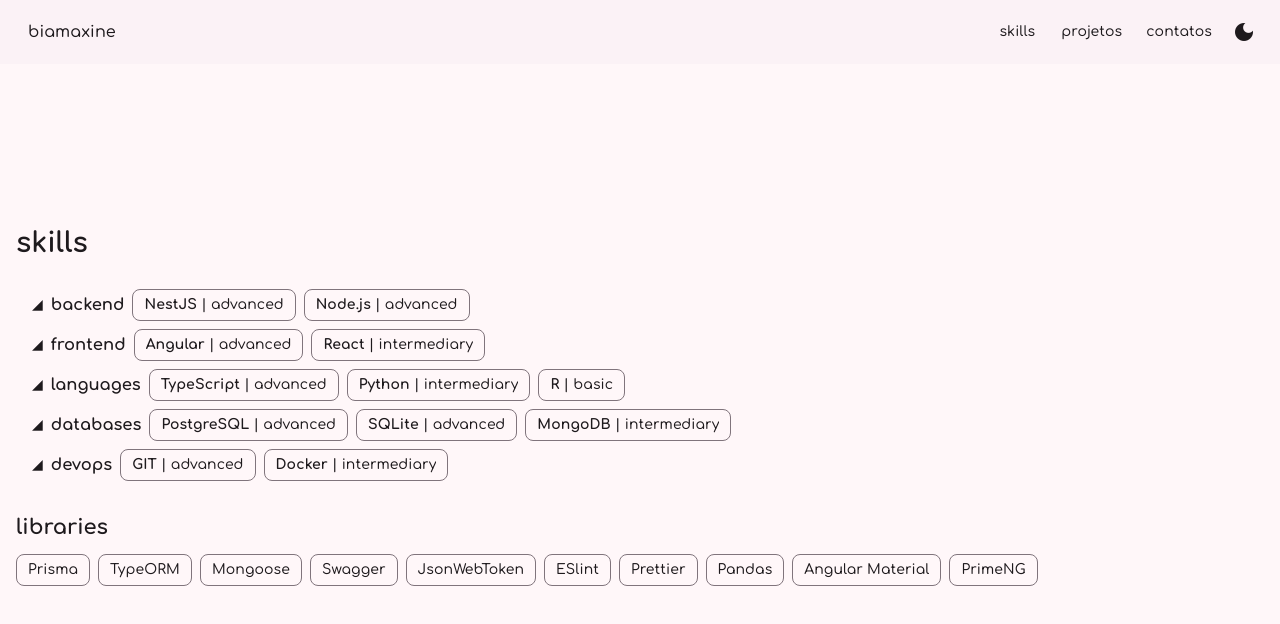
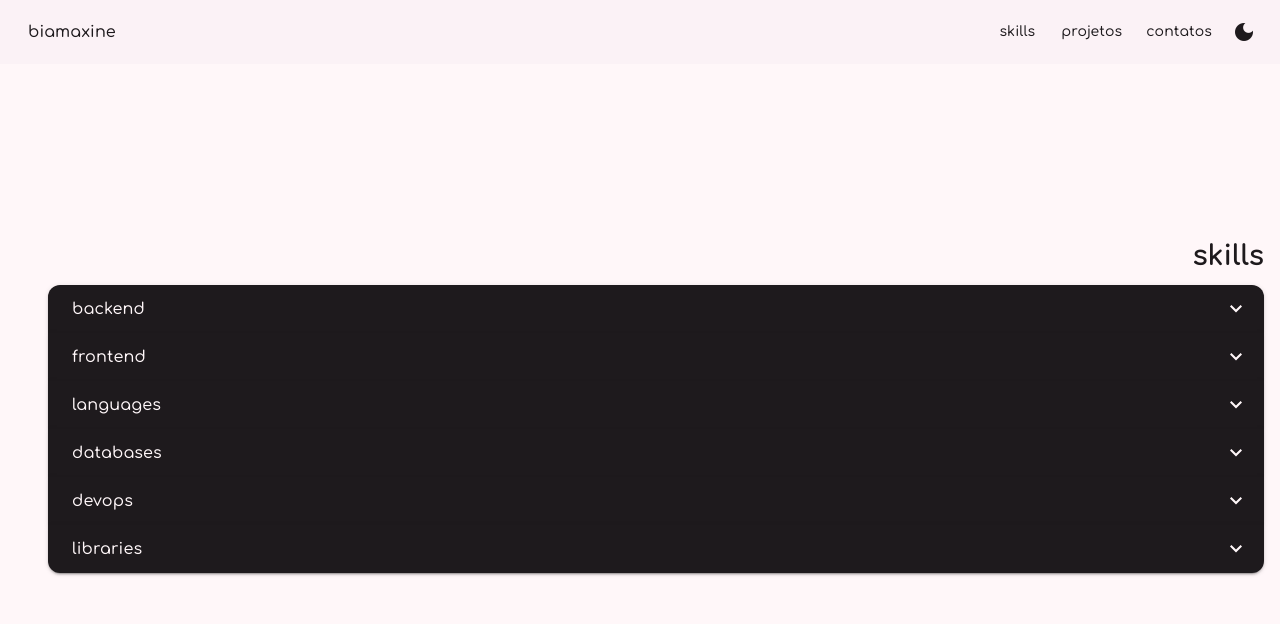
Before and after one commit to biamaxine/biamaxine.github.io, an Angular app: page /skills in a window 1280 px wide. Shown: the top 624 px of the page. Built offline with nearby package versions, Linux system fonts and the light colour scheme.

Commit message:
feat: UPDATE SkillsComponent IN views/skills/
-- UPDATE HomeComponent IN views/home/

```diff
--- a/db.json
+++ b/db.json
@@ -11,9 +11,11 @@
     "linkedin": "https://www.linkedin.com/in/biamaxine/"
   },
 
-    "icons": {
+  "icons": {
     "github": "<svg xmlns=\"http://www.w3.org/2000/svg\" width=\"24\" height=\"24\" viewBox=\"0 0 24 24\"><path d=\"M12 0c-6.627 0-12 5.373-12 12s5.373 12 12 12 12-5.373 12-12-5.373-12-12-12zm2.218 18.616c-.354.069-.468-.149-.468-.336v-1.921c0-.653-.229-1.079-.481-1.296 1.56-.173 3.198-.765 3.198-3.454 0-.765-.273-1.389-.721-1.879.072-.177.312-.889-.069-1.853 0 0-.587-.188-1.923.717-.561-.154-1.159-.231-1.754-.234-.595.003-1.193.08-1.753.235-1.337-.905-1.925-.717-1.925-.717-.379.964-.14 1.676-.067 1.852-.448.49-.722 1.114-.722 1.879 0 2.682 1.634 3.282 3.189 3.459-.2.175-.381.483-.444.936-.4.179-1.413.488-2.037-.582 0 0-.37-.672-1.073-.722 0 0-.683-.009-.048.426 0 0 .46.215.777 1.024 0 0 .405 1.25 2.353.826v1.303c0 .185-.113.402-.462.337-2.782-.925-4.788-3.549-4.788-6.641 0-3.867 3.135-7 7-7s7 3.133 7 7c0 3.091-2.003 5.715-4.782 6.641z\"/></svg>",
+
     "linkedin": "<svg xmlns=\"http://www.w3.org/2000/svg\" width=\"24\" height=\"24\" viewBox=\"0 0 24 24\"><path d=\"M12 0c-6.627 0-12 5.373-12 12s5.373 12 12 12 12-5.373 12-12-5.373-12-12-12zm-2 16h-2v-6h2v6zm-1-6.891c-.607 0-1.1-.496-1.1-1.109 0-.612.492-1.109 1.1-1.109s1.1.497 1.1 1.109c0 .613-.493 1.109-1.1 1.109zm8 6.891h-1.998v-2.861c0-1.881-2.002-1.722-2.002 0v2.861h-2v-6h2v1.093c.872-1.616 4-1.736 4 1.548v3.359z\"/></svg>",
+
     "email": "<svg xmlns=\"http://www.w3.org/2000/svg\" width=\"24\" height=\"24\" viewBox=\"0 0 24 24\"><path d=\"M12 .02c-6.627 0-12 5.373-12 12s5.373 12 12 12 12-5.373 12-12-5.373-12-12-12zm6.99 6.98l-6.99 5.666-6.991-5.666h13.981zm.01 10h-14v-8.505l7 5.673 7-5.672v8.504z\"/></svg>"
   },
 
@@ -109,52 +111,72 @@
     {
       "name": "Prisma",
       "description": "ORM (Object-Relational Mapper) de última geração que facilita a interação com bancos de dados através de um esquema tipado e intuitivo.",
-      "docs": "https://www.prisma.io/docs"
+      "docs": "https://www.prisma.io/docs",
+      "stacks": ["NestJS", "Node.js", "TypeScript", "PostgreSQL", "SQLite"]
     },
     {
       "name": "TypeORM",
       "description": "ORM que pode ser executado em várias plataformas e suporta as versões mais recentes do TypeScript e JavaScript para integração com SQL.",
-      "docs": "https://typeorm.io/"
+      "docs": "https://typeorm.io/",
+      "stacks": ["NestJS", "Node.js", "TypeScript", "PostgreSQL", "SQLite"]
     },
     {
       "name": "Mongoose",
       "description": "Biblioteca de modelagem de dados de objeto (ODM) para MongoDB e Node.js, fornecendo uma solução baseada em esquemas para modelar dados.",
-      "docs": "https://mongoosejs.com/docs/"
+      "docs": "https://mongoosejs.com/docs/",
+      "stacks": ["NestJS", "Node.js", "TypeScript", "MongoDB"]
     },
     {
       "name": "Swagger",
       "description": "Conjunto de ferramentas para design, construção e documentação de APIs RESTful seguindo a especificação OpenAPI.",
-      "docs": "https://swagger.io/docs/"
+      "docs": "https://swagger.io/docs/",
+      "stacks": ["NestJS", "Node.js", "TypeScript"]
     },
     {
-      "name": "JsonWebToken",
+      "name": "JWT",
       "description": "Implementação de JSON Web Tokens para garantir a transmissão segura de informações entre partes como um objeto JSON.",
-      "docs": "https://jwt.io/introduction/"
+      "docs": "https://jwt.io/introduction/",
+      "stacks": ["NestJS", "Node.js", "TypeScript"]
     },
     {
       "name": "ESlint",
       "description": "Ferramenta de análise estática que identifica problemas e impõe padrões de qualidade em códigos JavaScript e TypeScript.",
-      "docs": "https://eslint.org/docs/latest/"
+      "docs": "https://eslint.org/docs/latest/",
+      "stacks": ["NestJS", "Angular", "Node.js", "TypeScript"]
     },
     {
       "name": "Prettier",
       "description": "Formatador de código opinativo que garante um estilo consistente em todo o projeto, removendo discussões sobre formatação manual.",
-      "docs": "https://prettier.io/docs/en/"
+      "docs": "https://prettier.io/docs/en/",
+      "stacks": ["NestJS", "Angular", "Node.js", "TypeScript"]
     },
     {
       "name": "Pandas",
       "description": "Poderosa biblioteca de manipulação e análise de dados de código aberto, fundamental para ciência de dados com Python.",
-      "docs": "https://pandas.pydata.org/docs/"
+      "docs": "https://pandas.pydata.org/docs/",
+      "stacks": ["Python", "SQLite"]
     },
     {
       "name": "Angular Material",
       "description": "Componentes de interface de usuário de alta qualidade que seguem os princípios do Material Design para aplicações Angular.",
-      "docs": "https://material.angular.io/"
+      "docs": "https://material.angular.io/",
+      "stacks": ["Angular"]
     },
     {
-      "name": "PrimeNG",
-      "description": "Coleção abrangente de componentes de UI de código aberto e prontos para uso com diversos temas e layouts para Angular.",
-      "docs": "https://www.primefaces.org/primeng/"
+      "name": "Nodemailer",
+      "description": "Módulo para aplicações Node.js que permite o envio de e-mails de forma simples e segura, com suporte a Unicode, anexos e diferentes métodos de transporte.",
+      "docs": "https://nodemailer.com/",
+      "stacks": ["NestJS", "Node.js", "TypeScript"]
+    }
+  ],
+
+  "projects": [
+    {
+      "title": "PROTEC - PCAM",
+      "subtitle": "Plataforma de Registro, Organização e Transferência de Evidências Criminais",
+      "description": "Plataforma governamental para a Polícia Civil do Amazonas que centraliza e automatiza o compartilhamento seguro de evidências criminais entre órgãos de segurança e justiça. Desenvolvida com arquitetura de APIs segregadas (Core e Media) para otimizar o processamento de grandes volumes de dados e garantir a integridade das informações.",
+      "path": "./public/projects/protec/protec.md",
+      "stacks": ["NestJS", "Angular", "PostgreSQL", "Docker", "Prisma", "Swagger", "JWT", "Nodemailer"]
     }
   ]
 }
--- a/src/app/views/home/home.scss
+++ b/src/app/views/home/home.scss
@@ -6,12 +6,15 @@
 
   display: flex;
   flex-direction: column;
-  align-items: flex-start;
+  align-items: flex-end;
   justify-content: center;
   gap: 1rem;
 
   box-sizing: border-box;
   padding: 1rem;
+  padding-left: 3rem;
+
+  * { text-align: right; }
 
   h1, p { margin: 0; }
   h1.title { font: var(--mat-sys-display-large); }
@@ -28,6 +31,7 @@
 
   @media screen and (min-width: 600px) {
     padding-top: 5rem;
+    padding-left: 25%;
 
     div.interactions {
       flex-direction: row;
--- a/src/app/views/skills/skills.scss
+++ b/src/app/views/skills/skills.scss
@@ -1,45 +1,49 @@
+@use '@angular/material' as mat;
+
 :host {
+  width: 100%;
+  height: 100%;
+
   display: flex;
   flex-direction: column;
+  align-items: flex-end;
   justify-content: center;
+
+  * { text-align: right; }
 
   box-sizing: border-box;
   padding: 1rem;
+  padding-left: 3rem;
 
-  ul.skills-container {
-    display: flex;
-    flex-direction: column;
-    list-style: none;
+  mat-accordion {
+    @include mat.expansion-overrides((
+      container-background-color: var(--mat-sys-on-surface),
+      header-text-color: var(--mat-sys-surface),
+      header-indicator-color: var(--mat-sys-surface),
+    ));
 
-    padding: 0 1rem;
+    width: 100%;
 
-
-    li.skill-category {
-      display: flex;
-      align-items: center;
-      gap: .5rem;
-
-      padding: .25rem 0;
-
-      &::before { content: '◢'; }
-
-      h3 { margin: 0; }
+    mat-expansion-panel {
+      div.expansion-content {
+        display: flex;
+        flex-wrap: wrap;
+        gap: .5rem;
+      }
     }
   }
 
-  div.libraries-container {
-    display: flex;
-    flex-direction: column;
-
-    div.libraries {
-      display: flex;
-      flex-wrap: wrap;
-      gap: .5rem;
-    }
+  mat-chip {
+    @include mat.chips-overrides((
+      outline-color: var(--mat-sys-surface),
+      label-text-color: var(--mat-sys-surface),
+      focus-outline-color: var(--mat-sys-primary),
+      hover-state-layer-opacity: var(--mat-sys-primary),
+    ));
   }
 
   a {
     text-decoration: none;
-    color: var(--mat-sys-on-surface);
+    color: inherit;
   }
 }
--- a/src/app/views/skills/skills.ts
+++ b/src/app/views/skills/skills.ts
@@ -1,6 +1,7 @@
 import { CommonModule } from '@angular/common';
-import { ChangeDetectionStrategy, Component, signal } from '@angular/core';
+import { Component, signal } from '@angular/core';
 import { MatChipsModule } from '@angular/material/chips';
+import { MatExpansionModule } from '@angular/material/expansion';
 import { MatTooltipModule } from '@angular/material/tooltip';
 
 import db from '../../../../db.json';
@@ -21,19 +22,24 @@
   name: string;
   description: string;
   docs: string;
+  stacks: string[];
 }
 
 @Component({
   selector: 'app-skills',
   standalone: true,
-  imports: [CommonModule, MatChipsModule, MatTooltipModule],
+  imports: [CommonModule, MatExpansionModule, MatChipsModule, MatTooltipModule],
   template: `
     <h1>skills</h1>
 
-    <ul class="skills-container">
+    <mat-accordion>
       @for (category of categories(); track category.label) {
-        <li class="skill-category {{ category.label }}">
-          <h3>{{ category.label }}</h3>
+        <mat-expansion-panel [expanded]="false">
+          <mat-expansion-panel-header>
+            <mat-panel-title>{{ category.label }}</mat-panel-title>
+          </mat-expansion-panel-header>
+
+          <div class="expansion-content">
             @for (
               skill of category.skills | keyvalue: unsorted;
               track skill.key
@@ -44,26 +50,32 @@
                 </a>
               </mat-chip>
             }
-        </li>
+          </div>
+        </mat-expansion-panel>
       }
-    </ul>
 
-    <div class="libraries-container">
-      <h2>libraries</h2>
-      <div class="libraries">
+      <mat-expansion-panel>
+        <mat-expansion-panel-header>
+          <mat-panel-title>libraries</mat-panel-title>
+        </mat-expansion-panel-header>
+
+        <div class="expansion-content">
           @for (lib of libraries(); track lib) {
-          <mat-chip [matTooltip]="lib.description">
+            <mat-chip
+              matTooltip="{{ lib.description }} ({{ lib.stacks.join(', ') }})"
+            >
               <a [href]="lib.docs" target="_blank">{{ lib.name }}</a>
             </mat-chip>
           }
         </div>
-    </div>
+      </mat-expansion-panel>
+    </mat-accordion>
   `,
 
   styleUrl: './skills.scss',
-  changeDetection: ChangeDetectionStrategy.OnPush,
 })
 export class Skills {
+  protected readonly libraries = signal<Library[]>(db.libraries as Library[]);
   protected readonly categories = signal<SkillCategory[]>(
     db['skill-categories'].filter(c =>
       ((value: unknown): value is SkillCategory => {
@@ -90,7 +102,5 @@
     ),
   );
 
-  protected readonly libraries = signal<Library[]>(db.libraries as Library[]);
-
   protected unsorted = (): number => 0;
 }
--- a/src/styles.scss
+++ b/src/styles.scss
@@ -31,8 +31,8 @@
 
   @include mat.tooltip-overrides((
     container-shape: .5rem,
-    container-color: var(--mat-sys-on-surface),
-    supporting-text-color: var(--mat-sys-surface),
+    container-color: var(--mat-sys-surface-variant),
+    supporting-text-color: var(--mat-sys-on-surface-variant),
   ));
 }
 
```
Lines whose indentation alone changed are shown as unchanged.
